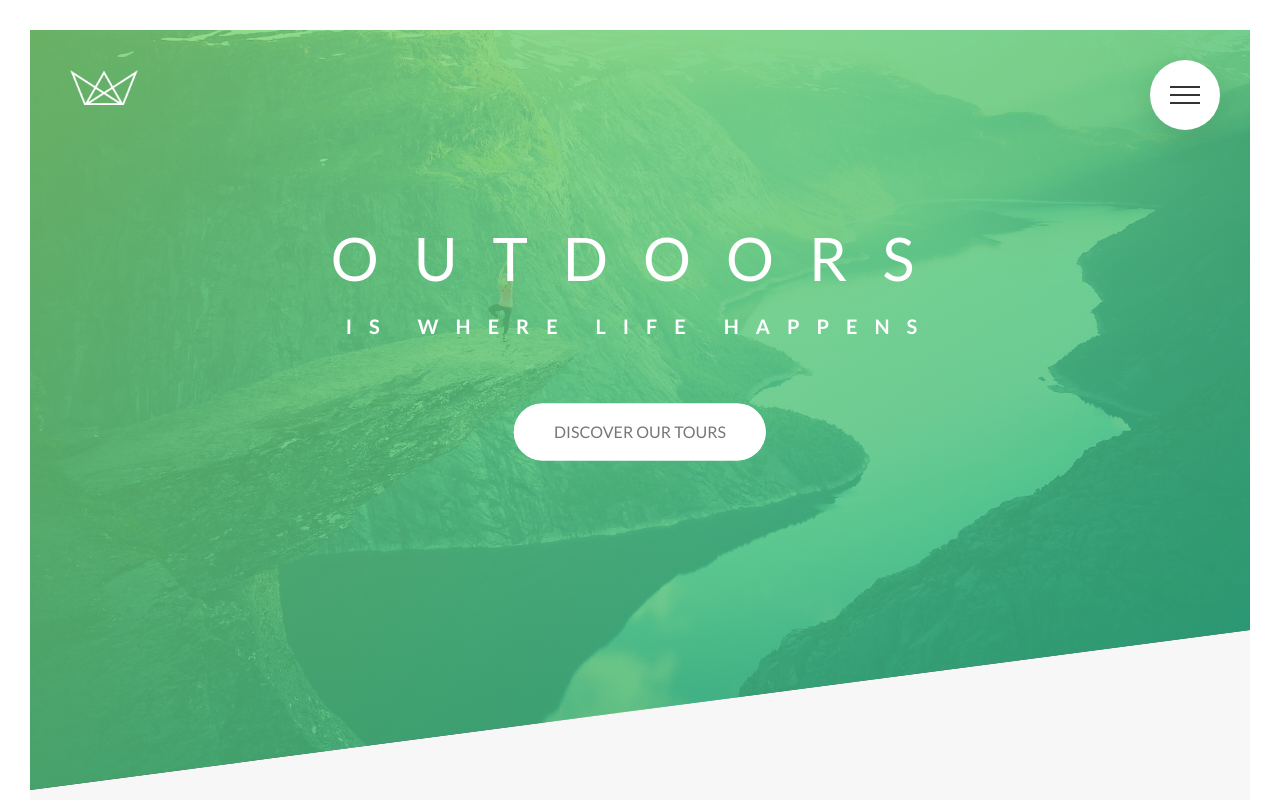
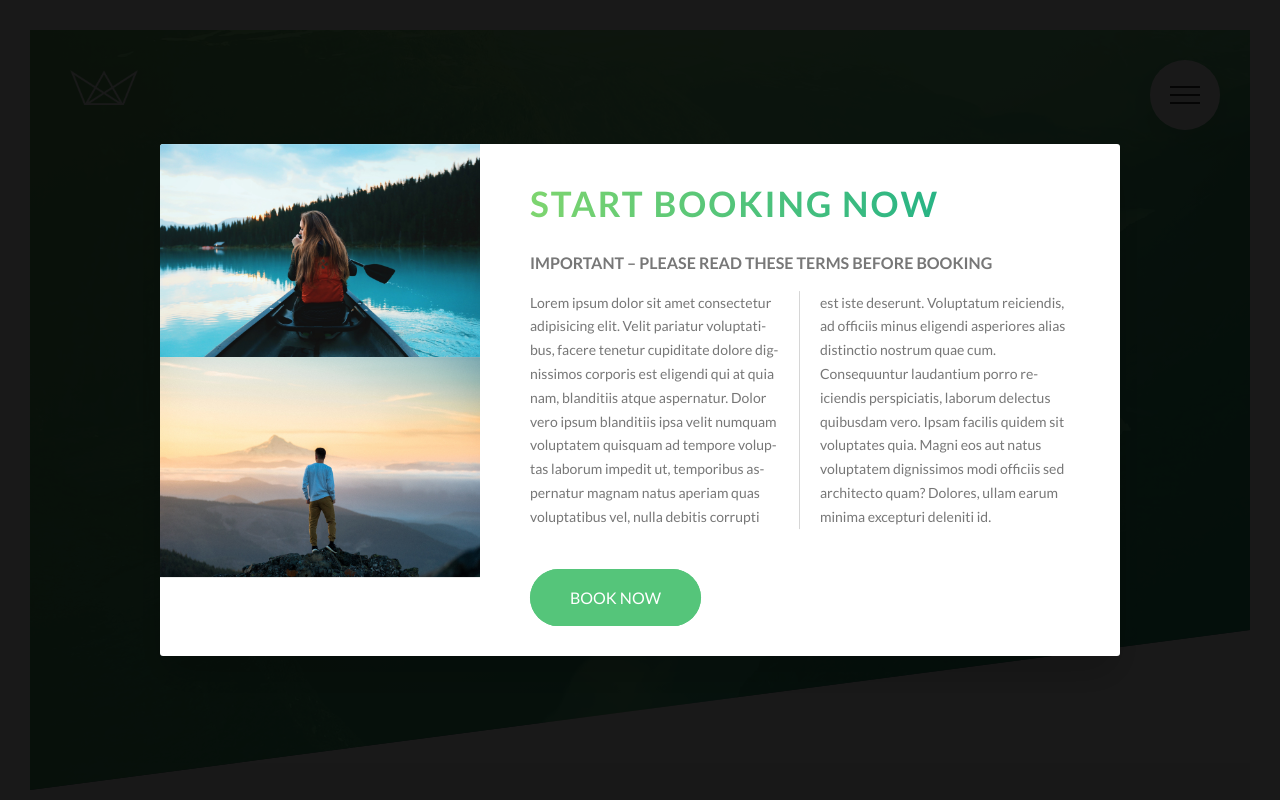
Before and after one commit to michaell/natours, a website: page index.html in a window 1280 px wide. Shown: the top 800 px of the page. Drawn offline with Linux system fonts and the light colour scheme.

Commit message:
popup half made

```diff
--- a/index.html
+++ b/index.html
@@ -313,6 +313,23 @@
 		</div>
 	</footer>
 
+	<div class="popup">
+		<div class="popup__content">
+			<div class="popup__left">
+				<img src="img/nat-8.jpg" alt="tour photo" class="popup__img">
+				<img src="img/nat-9.jpg" alt="tour photo" class="popup__img">
+			</div>
+			<div class="popup__right">
+				<h2 class="heading-secondary u-margin-bottom-small">Start booking now</h2>
+				<h3 class="heading-tertiary u-margin-bottom-small">Important &ndash; Please read these terms before booking</h3>
+				<p class="popup__text">
+					Lorem ipsum dolor sit amet consectetur adipisicing elit. Velit pariatur voluptatibus, facere tenetur cupiditate dolore dignissimos corporis est eligendi qui at quia nam, blanditiis atque aspernatur. Dolor vero ipsum blanditiis ipsa velit numquam voluptatem quisquam ad tempore voluptas laborum impedit ut, temporibus aspernatur magnam natus aperiam quas voluptatibus vel, nulla debitis corrupti est iste deserunt. Voluptatum reiciendis, ad officiis minus eligendi asperiores alias distinctio nostrum quae cum. Consequuntur laudantium porro reiciendis perspiciatis, laborum delectus quibusdam vero. Ipsam facilis quidem sit voluptates quia. Magni eos aut natus voluptatem dignissimos modi officiis sed architecto quam? Dolores, ullam earum minima excepturi deleniti id.
+				</p>
+				<a href="#" class="btn btn--green">Book Now</a>
+			</div>
+		</div>
+	</div>
+
 	<!-- <section class="grid-test">
 
 		<div class="row">
--- a/sass/abstracts/_mixins.scss
+++ b/sass/abstracts/_mixins.scss
@@ -5,3 +5,10 @@
 		clear: both;
 	}
 }
+
+@mixin center {
+	position: absolute;
+	top: 50%;
+	left: 50%;
+	transform: translate(-50%, -50%);
+}
--- /dev/null
+++ b/sass/components/_popup.scss
@@ -0,0 +1,53 @@
+.popup {
+	height: 100vh;
+	width: 100%;
+	position: fixed;
+	top: 0;
+	left: 0;
+	background-color: rgba($dark, .9);
+	z-index: 2500;
+
+	&__content {
+		@include center;
+		overflow: hidden;
+
+		width: 75%;
+		background-color: $light;
+		box-shadow: 0 2rem 4rem rgba($dark, .2);
+		border-radius: 3px;
+		display: table;
+	}
+
+	&__left {
+		width: 33.333333333333336%;
+		display: table-cell;
+	}
+
+	&__img {
+		display: block;
+		width: 100%;
+	}
+
+	&__right {
+		width: 66.66666666666667%;
+		display: table-cell;
+		vertical-align: middle;
+		padding: 3rem 5rem;
+	}
+
+	&__text {
+		font-size: 1.4rem;
+		margin-bottom: 4rem;
+		-moz-column-count: 2;
+		-moz-column-gap: 4rem;
+		-moz-column-rule: 1px solid rgba($grey1, .2);
+		column-count: 2;
+		column-gap: 4rem;
+		column-rule: 1px solid rgba($grey1, .2);
+
+		-moz-hyphens: auto;
+		-ms-hyphens: auto;
+		-webkit-hyphens: auto;
+		hyphens: auto;
+	}
+}
--- a/sass/main.scss
+++ b/sass/main.scss
@@ -17,6 +17,7 @@
 @import "components/stories";
 @import "components/bg-video";
 @import "components/form";
+@import "components/popup";
 
 //layout
 @import "layout/header";
```
Also changed, not shown: css/style.css.
